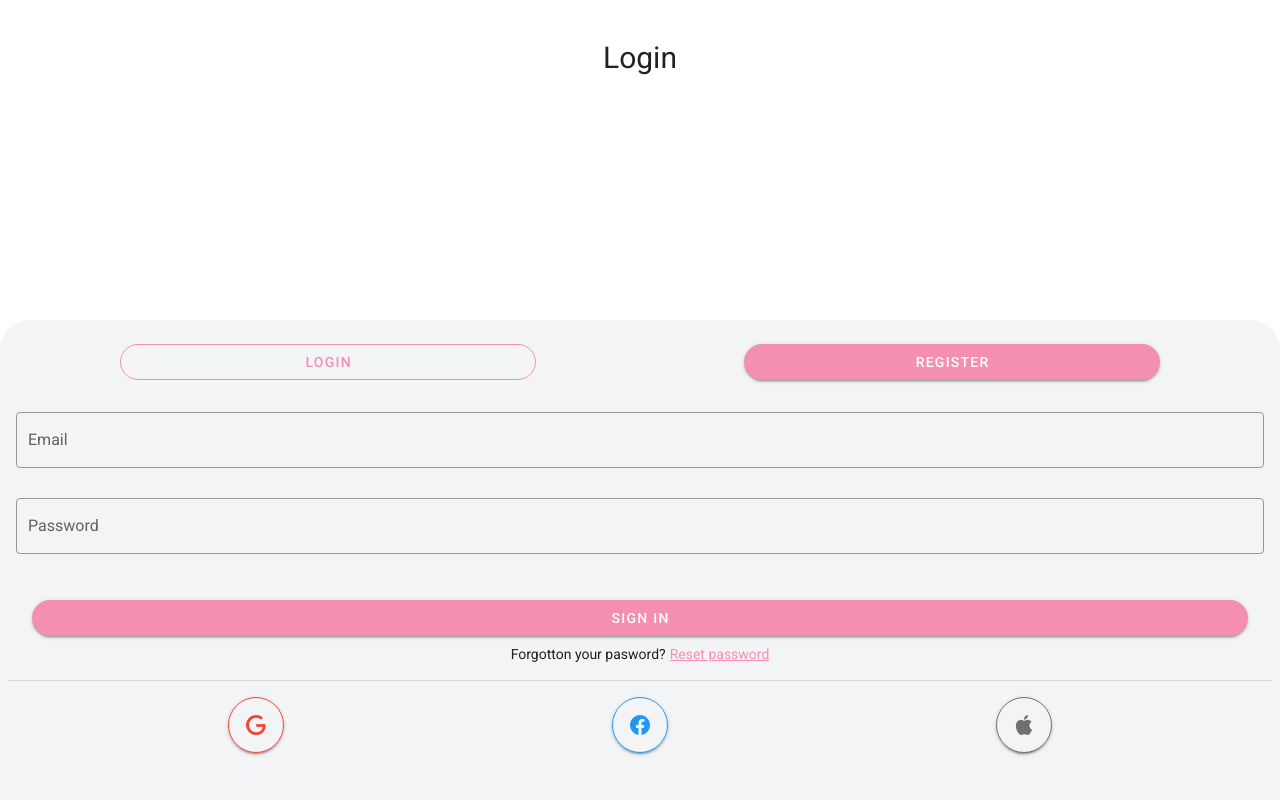
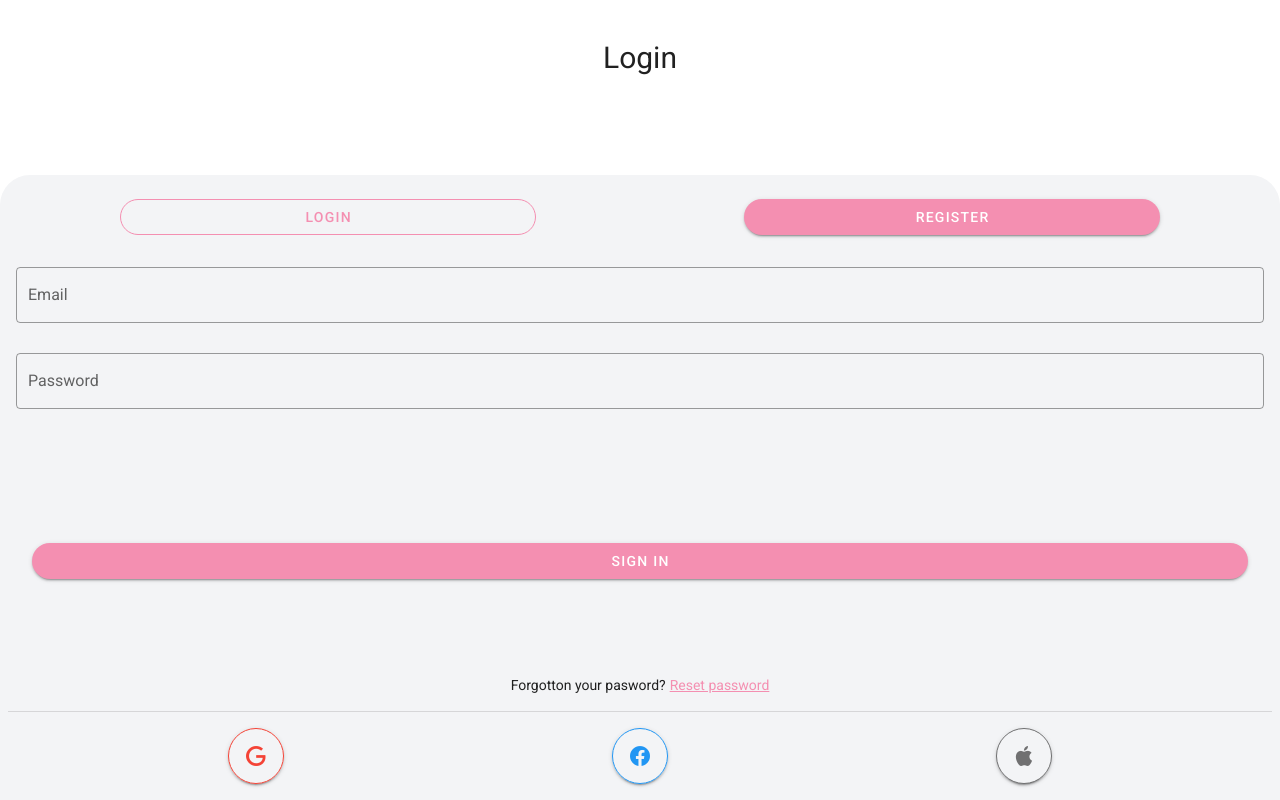
Before and after one commit to hdev07/App-Musion, a Nuxt app: page /login in a window 1280 px wide. Built offline with nearby package versions, Linux system fonts and the light colour scheme; what vue-device-detector-js, vuesax would draw is missing.

Commit message:
Change minosr

```diff
--- a/components/auth/loginForm.vue
+++ b/components/auth/loginForm.vue
@@ -10,7 +10,7 @@
           <v-text-field v-model="email" label="Email" outlined />
           <v-text-field v-model="password" label="Password" outlined />
         </div>
-        <div class="mx-8 my-2">
+        <div class="mx-8 my-24">
           <v-btn color="primary" block fill rounded @click="login()">
             Sign In
           </v-btn>
--- a/components/auth/registerForm.vue
+++ b/components/auth/registerForm.vue
@@ -16,7 +16,7 @@
             outlined
           />
         </div>
-        <div class="mx-8 my-2">
+        <div class="mx-8 my-4">
           <v-btn color="primary" block fill rounded @click="register()">
             Sign Up
           </v-btn>
```
